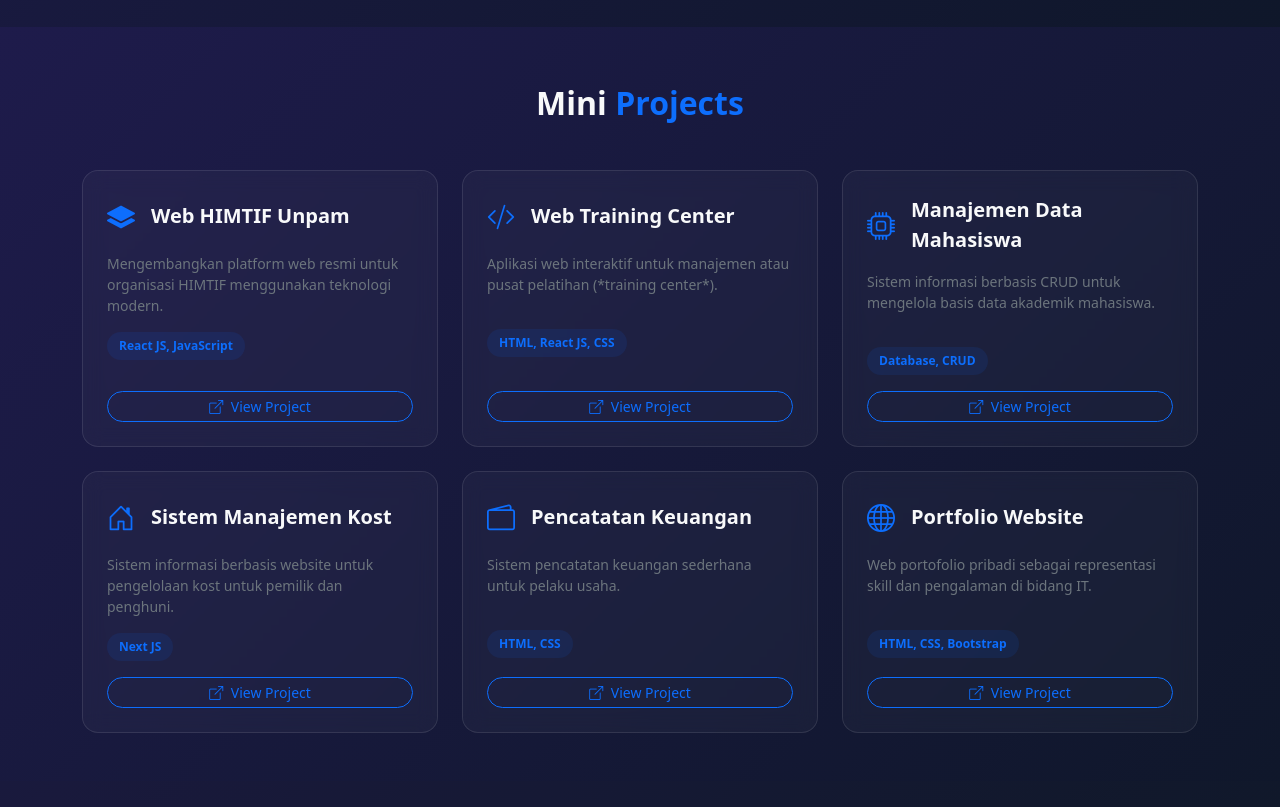
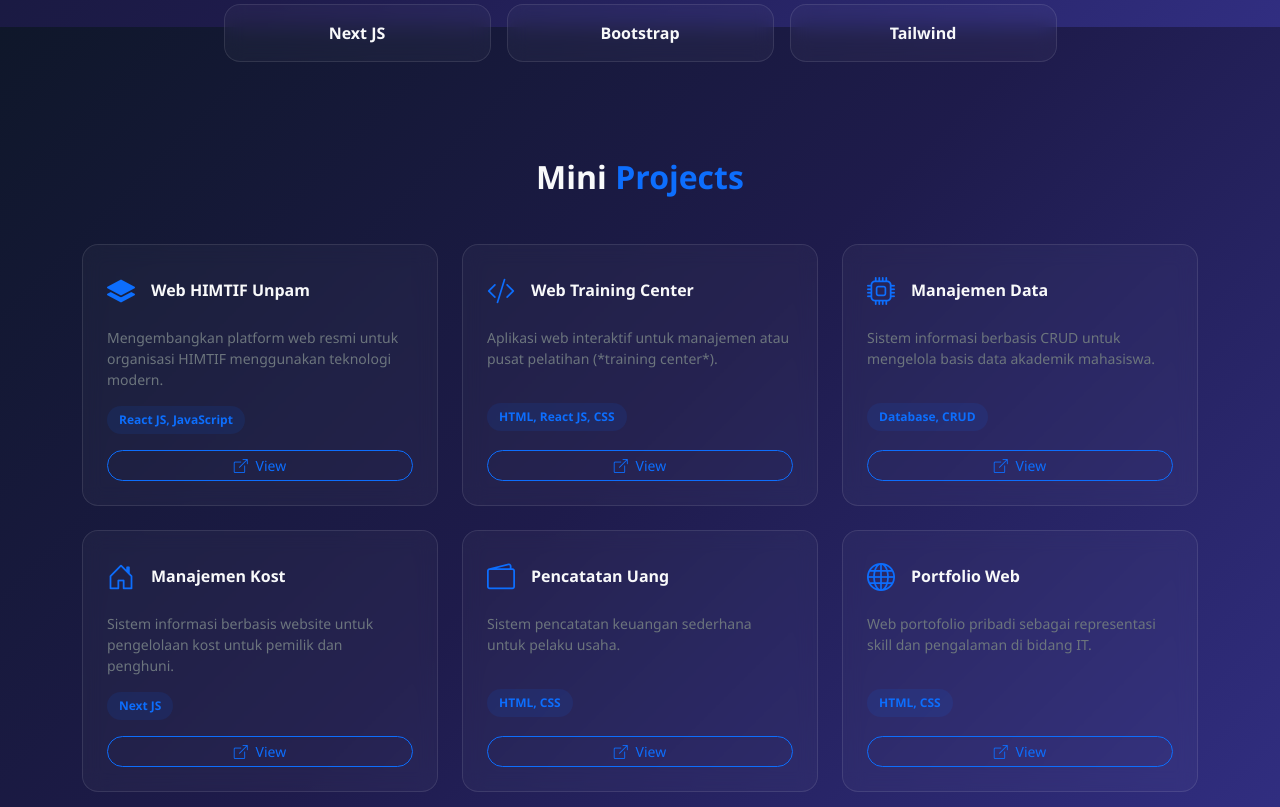
Before and after one commit to Jiwa2/Portfolio-Jiwa, a plain HTML site: page index.html in a window 1280 px wide. Shown: the part 1573-2380 px from the top of the page. Drawn offline with nearby package versions, Linux system fonts and the light colour scheme.

Commit message:
update desain

```diff
--- a/index.html
+++ b/index.html
@@ -87,8 +87,8 @@
             <button class="navbar-toggler" type="button" data-bs-toggle="collapse" data-bs-target="#navbarSupportedContent" aria-controls="navbarSupportedContent" aria-expanded="false" aria-label="Toggle navigation">
                 <span class="navbar-toggler-icon"></span>
             </button>
-            <div class="collapse navbar-collapse justify-content-center" id="navbarSupportedContent">
-                <ul class="navbar-nav mb-2 mb-lg-0">
+            <div class="collapse navbar-collapse" id="navbarSupportedContent">
+    <ul class="navbar-nav ms-auto mb-2 mb-lg-0 me-md-4">
                     <li class="nav-item mx-2"><a class="nav-link fs-5" href="#hero">Hero</a></li>
                     <li class="nav-item mx-2"><a class="nav-link fs-5" href="#about">About</a></li>
                     <li class="nav-item mx-2"><a class="nav-link fs-5" href="#projects">Projects</a></li>
@@ -172,6 +172,9 @@
             <div class="col-6 col-md-3"><div class="card glass-card p-3 text-center fw-bold">CSS3</div></div>
             <div class="col-6 col-md-3"><div class="card glass-card p-3 text-center fw-bold">JavaScript</div></div>
             <div class="col-6 col-md-3"><div class="card glass-card p-3 text-center fw-bold">React JS</div></div>
+            <div class="col-6 col-md-3"><div class="card glass-card p-3 text-center fw-bold">Next JS</div></div>
+            <div class="col-6 col-md-3"><div class="card glass-card p-3 text-center fw-bold">Bootstrap</div></div>
+            <div class="col-6 col-md-3"><div class="card glass-card p-3 text-center fw-bold">Tailwind</div></div>
         </div>
     </div>
 </section>
@@ -181,100 +184,101 @@
 <section id="projects" class="py-5" data-aos="fade-up" data-aos-duration="1000">
     <div class="container">
         <h2 class="fw-bold text-center mb-5">Mini <span class="text-primary">Projects</span></h2>
-        <div class="row g-4">
 
-            <div class="col-12 col-md-6 col-lg-4">
-                <div class="card p-4 h-100 glass-card d-flex flex-column justify-content-between">
+        <div class="row g-2 g-md-4">
+
+            <div class="col-6 col-md-6 col-lg-4">
+                <div class="card p-3 p-md-4 h-100 glass-card d-flex flex-column justify-content-between">
                     <div>
                         <div class="d-flex align-items-center mb-3">
-                            <i class="bi bi-layers-fill text-primary fs-3 me-3"></i>
-                            <h5 class="fw-bold mb-0">Web HIMTIF Unpam</h5>
+                            <i class="bi bi-layers-fill text-primary fs-3 me-2 me-md-3"></i>
+                            <h5 class="fw-bold mb-0 fs-6 fs-md-5">Web HIMTIF Unpam</h5>
                         </div>
-                        <p class="text-muted small">Mengembangkan platform web resmi untuk organisasi HIMTIF menggunakan teknologi modern.</p>
-                        <span class="badge bg-primary bg-opacity-10 text-primary mb-3">React JS, JavaScript</span>
+                        <p class="text-muted small d-none d-sm-block">Mengembangkan platform web resmi untuk organisasi HIMTIF menggunakan teknologi modern.</p>
+                        <span class="badge bg-primary bg-opacity-10 text-primary mb-3 small-badge">React JS, JavaScript</span>
                     </div>
-                    <a href="https://himtifunpam.vercel.app/" target="_blank" class="btn btn-outline-primary btn-sm rounded-pill px-3">
-                        <i class="bi bi-box-arrow-up-right me-1"></i> View Project
+                    <a href="https://himtifunpam.vercel.app/" target="_blank" class="btn btn-outline-primary btn-sm rounded-pill px-2 px-md-3">
+                        <i class="bi bi-box-arrow-up-right me-1"></i> View
                     </a>
                 </div>
             </div>
 
-            <div class="col-12 col-md-6 col-lg-4">
-                <div class="card p-4 h-100 glass-card d-flex flex-column justify-content-between">
+            <div class="col-6 col-md-6 col-lg-4">
+                <div class="card p-3 p-md-4 h-100 glass-card d-flex flex-column justify-content-between">
                     <div>
                         <div class="d-flex align-items-center mb-3">
-                            <i class="bi bi-code-slash text-primary fs-3 me-3"></i>
-                            <h5 class="fw-bold mb-0">Web Training Center</h5>
+                            <i class="bi bi-code-slash text-primary fs-3 me-2 me-md-3"></i>
+                            <h5 class="fw-bold mb-0 fs-6 fs-md-5">Web Training Center</h5>
                         </div>
-                        <p class="text-muted small">Aplikasi web interaktif untuk manajemen atau pusat pelatihan (*training center*).</p>
-                        <span class="badge bg-primary bg-opacity-10 text-primary mb-3">HTML, React JS, CSS</span>
+                        <p class="text-muted small d-none d-sm-block">Aplikasi web interaktif untuk manajemen atau pusat pelatihan (*training center*).</p>
+                        <span class="badge bg-primary bg-opacity-10 text-primary mb-3 'small-badge'">HTML, React JS, CSS</span>
                     </div>
-                    <a href="#" target="_blank" class="btn btn-outline-primary btn-sm rounded-pill px-3">
-                        <i class="bi bi-box-arrow-up-right me-1"></i> View Project
+                    <a href="#" target="_blank" class="btn btn-outline-primary btn-sm rounded-pill px-2 px-md-3">
+                        <i class="bi bi-box-arrow-up-right me-1"></i> View
                     </a>
                 </div>
             </div>
 
-            <div class="col-12 col-md-6 col-lg-4">
-                <div class="card p-4 h-100 glass-card d-flex flex-column justify-content-between">
+            <div class="col-6 col-md-6 col-lg-4">
+                <div class="card p-3 p-md-4 h-100 glass-card d-flex flex-column justify-content-between">
                     <div>
                         <div class="d-flex align-items-center mb-3">
-                            <i class="bi bi-cpu text-primary fs-3 me-3"></i>
-                            <h5 class="fw-bold mb-0">Manajemen Data Mahasiswa</h5>
+                            <i class="bi bi-cpu text-primary fs-3 me-2 me-md-3"></i>
+                            <h5 class="fw-bold mb-0 fs-6 fs-md-5">Manajemen Data</h5>
                         </div>
-                        <p class="text-muted small">Sistem informasi berbasis CRUD untuk mengelola basis data akademik mahasiswa.</p>
-                        <span class="badge bg-primary bg-opacity-10 text-primary mb-3">Database, CRUD</span>
+                        <p class="text-muted small d-none d-sm-block">Sistem informasi berbasis CRUD untuk mengelola basis data akademik mahasiswa.</p>
+                        <span class="badge bg-primary bg-opacity-10 text-primary mb-3 small-badge">Database, CRUD</span>
                     </div>
-                    <a href="https://sistem-manajemen-mahasiswa-eqnx.vercel.app/" target="_blank" class="btn btn-outline-primary btn-sm rounded-pill px-3">
-                        <i class="bi bi-box-arrow-up-right me-1"></i> View Project
+                    <a href="https://sistem-manajemen-mahasiswa-eqnx.vercel.app/" target="_blank" class="btn btn-outline-primary btn-sm rounded-pill px-2 px-md-3">
+                        <i class="bi bi-box-arrow-up-right me-1"></i> View
                     </a>
                 </div>
             </div>
 
-            <div class="col-12 col-md-6 col-lg-4">
-                <div class="card p-4 h-100 glass-card d-flex flex-column justify-content-between">
+            <div class="col-6 col-md-6 col-lg-4">
+                <div class="card p-3 p-md-4 h-100 glass-card d-flex flex-column justify-content-between">
                     <div>
                         <div class="d-flex align-items-center mb-3">
-                            <i class="bi bi-house-door text-primary fs-3 me-3"></i>
-                            <h5 class="fw-bold mb-0">Sistem Manajemen Kost</h5>
+                            <i class="bi bi-house-door text-primary fs-3 me-2 me-md-3"></i>
+                            <h5 class="fw-bold mb-0 fs-6 fs-md-5">Manajemen Kost</h5>
                         </div>
-                        <p class="text-muted small">Sistem informasi berbasis website untuk pengelolaan kost untuk pemilik dan penghuni.</p>
-                        <span class="badge bg-primary bg-opacity-10 text-primary mb-3">Next JS</span>
+                        <p class="text-muted small d-none d-sm-block">Sistem informasi berbasis website untuk pengelolaan kost untuk pemilik dan penghuni.</p>
+                        <span class="badge bg-primary bg-opacity-10 text-primary mb-3 small-badge">Next JS</span>
                     </div>
-                    <a href="https://project-kost.vercel.app" target="_blank" class="btn btn-outline-primary btn-sm rounded-pill px-3">
-                        <i class="bi bi-box-arrow-up-right me-1"></i> View Project
+                    <a href="https://project-kost.vercel.app" target="_blank" class="btn btn-outline-primary btn-sm rounded-pill px-2 px-md-3">
+                        <i class="bi bi-box-arrow-up-right me-1"></i> View
                     </a>
                 </div>
             </div>
 
-            <div class="col-12 col-md-6 col-lg-4">
-                <div class="card p-4 h-100 glass-card d-flex flex-column justify-content-between">
+            <div class="col-6 col-md-6 col-lg-4">
+                <div class="card p-3 p-md-4 h-100 glass-card d-flex flex-column justify-content-between">
                     <div>
                         <div class="d-flex align-items-center mb-3">
-                            <i class="bi bi-wallet2 text-primary fs-3 me-3"></i>
-                            <h5 class="fw-bold mb-0">Pencatatan Keuangan</h5>
+                            <i class="bi bi-wallet2 text-primary fs-3 me-2 me-md-3"></i>
+                            <h5 class="fw-bold mb-0 fs-6 fs-md-5">Pencatatan Uang</h5>
                         </div>
-                        <p class="text-muted small">Sistem pencatatan keuangan sederhana untuk pelaku usaha.</p>
-                        <span class="badge bg-primary bg-opacity-10 text-primary mb-3">HTML, CSS</span>
+                        <p class="text-muted small d-none d-sm-block">Sistem pencatatan keuangan sederhana untuk pelaku usaha.</p>
+                        <span class="badge bg-primary bg-opacity-10 text-primary mb-3 small-badge">HTML, CSS</span>
                     </div>
-                    <a href="https://manajemen-mahasiswa-auce.vercel.app/" target="_blank" class="btn btn-outline-primary btn-sm rounded-pill px-3">
-                        <i class="bi bi-box-arrow-up-right me-1"></i> View Project
+                    <a href="https://manajemen-mahasiswa-auce.vercel.app/" target="_blank" class="btn btn-outline-primary btn-sm rounded-pill px-2 px-md-3">
+                        <i class="bi bi-box-arrow-up-right me-1"></i> View
                     </a>
                 </div>
             </div>
 
-            <div class="col-12 col-md-6 col-lg-4">
-                <div class="card p-4 h-100 glass-card d-flex flex-column justify-content-between">
+            <div class="col-6 col-md-6 col-lg-4">
+                <div class="card p-3 p-md-4 h-100 glass-card d-flex flex-column justify-content-between">
                     <div>
                         <div class="d-flex align-items-center mb-3">
-                            <i class="bi bi-globe text-primary fs-3 me-3"></i>
-                            <h5 class="fw-bold mb-0">Portfolio Website</h5>
+                            <i class="bi bi-globe text-primary fs-3 me-2 me-md-3"></i>
+                            <h5 class="fw-bold mb-0 fs-6 fs-md-5">Portfolio Web</h5>
                         </div>
-                        <p class="text-muted small">Web portofolio pribadi sebagai representasi skill dan pengalaman di bidang IT.</p>
-                        <span class="badge bg-primary bg-opacity-10 text-primary mb-3">HTML, CSS, Bootstrap</span>
+                        <p class="text-muted small d-none d-sm-block">Web portofolio pribadi sebagai representasi skill dan pengalaman di bidang IT.</p>
+                        <span class="badge bg-primary bg-opacity-10 text-primary mb-3 small-badge">HTML, CSS</span>
                     </div>
-                    <a href="https://portofolio-three-jet.vercel.app/" target="_blank" class="btn btn-outline-primary btn-sm rounded-pill px-3">
-                        <i class="bi bi-box-arrow-up-right me-1"></i> View Project
+                    <a href="https://portofolio-three-jet.vercel.app/" target="_blank" class="btn btn-outline-primary btn-sm rounded-pill px-2 px-md-3">
+                        <i class="bi bi-box-arrow-up-right me-1"></i> View
                     </a>
                 </div>
             </div>
--- a/style.css
+++ b/style.css
@@ -9,10 +9,15 @@ html {
 
 /* Body */
 body {
-  background: linear-gradient(135deg, #1e1b4b 0%, #0f172a 100%);
+  /* Gradasi Midnight Violet ke Deep Space */
+  background: linear-gradient(135deg, #0f172a 0%, #1e1b4b 50%, #312e81 100%);
   background-attachment: fixed;
+  background-size: cover;
   color: #ffffff;
-  /* ... sisa kode lainnya tetap sama ... */
+  font-family: "Segoe UI", Tahoma, Geneva, Verdana, sans-serif;
+  overflow-x: hidden;
+  margin: 0;
+  padding: 0;
 }
 
 /* =======================================
@@ -21,12 +26,16 @@ body {
 
 .navbar {
   backdrop-filter: blur(15px);
+  background: rgba(15, 23, 42, 0.8) !important; /* Warna gelap transparan */
+  border-bottom: 1px solid rgba(255, 255, 255, 0.05);
+  padding: 1rem 0;
 }
 
 .navbar .nav-link {
   transition: all 0.3s ease;
   border-radius: 8px;
   padding: 8px 15px;
+  color: #ffffff !important; /* Pastikan teks selalu putih */
 }
 
 .navbar .nav-link:hover {
@@ -34,8 +43,11 @@ body {
   box-shadow: 0 0 15px rgba(139, 92, 246, 0.4);
 }
 
+/* Bagian ini yang krusial: mengubah warna biru menjadi violet */
 .nav-link.active {
-  border-bottom: 3px solid #0d6efd;
+  border-bottom: 3px solid #8b5cf6 !important;
+  color: #ffffff !important;
+  background: rgba(139, 92, 246, 0.1); /* Efek background tipis saat aktif */
 }
 
 /* =======================================
@@ -62,20 +74,21 @@ body {
    GLASS CARD
 ======================================= */
 
-.glass-card,
-.card-hover {
-  background: rgba(255, 255, 255, 0.05);
-  backdrop-filter: blur(12px);
-  border: 1px solid rgba(255, 255, 255, 0.08);
-  border-radius: 1rem;
-  transition: all 0.3s ease;
+.glass-card {
+    /* Background sedikit lebih gelap untuk menonjolkan teks putih */
+    background: rgba(255, 255, 255, 0.04);
+    backdrop-filter: blur(15px);
+    -webkit-backdrop-filter: blur(15px);
+    border: 1px solid rgba(255, 255, 255, 0.1);
+    border-radius: 1rem;
+    transition: all 0.4s cubic-bezier(0.175, 0.885, 0.32, 1.275);
 }
 
-.glass-card:hover,
-.card-hover:hover {
-  transform: translateY(-8px);
-  border-color: #0d6efd;
-  box-shadow: 0 15px 35px rgba(13, 110, 253, 0.2);
+.glass-card:hover {
+    background: rgba(255, 255, 255, 0.08);
+    border-color: #8b5cf6; /* Warna violet muncul saat di-hover */
+    transform: translateY(-8px);
+    box-shadow: 0 10px 30px rgba(0, 0, 0, 0.3);
 }
 
 /* =======================================
@@ -433,3 +446,9 @@ footer {
     animation: blink 1s infinite;
 }
 @keyframes blink { 50% { opacity: 0; } }
+
+@media (max-width: 576px) {
+    #projects .card p.text-muted {
+        display: none; /* Menyembunyikan deskripsi di HP agar kartu lebih pendek */
+    }
+}
```
